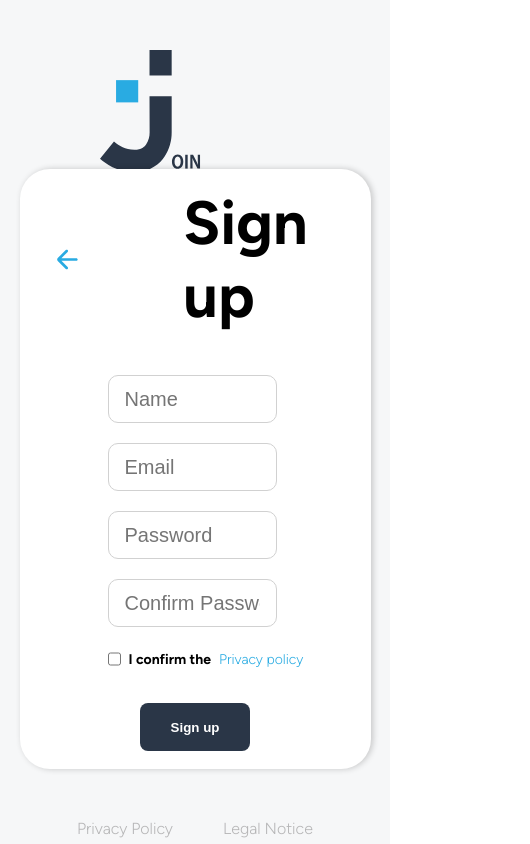
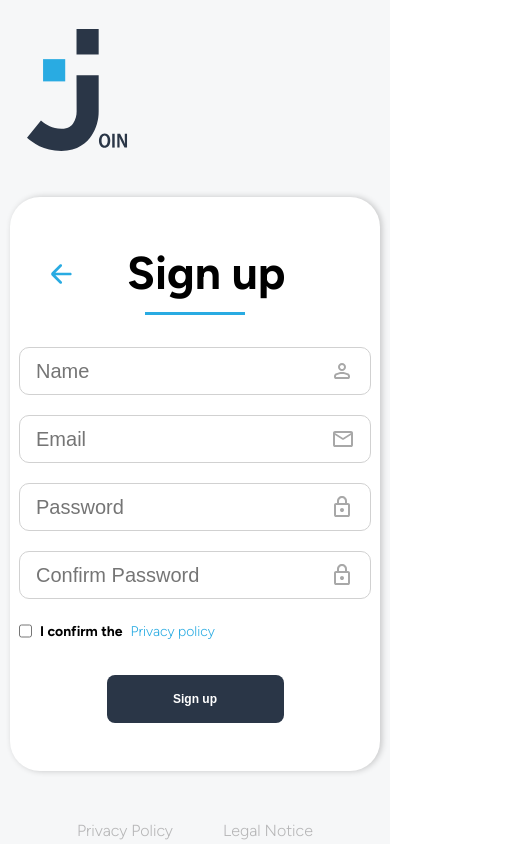
Before and after one commit to ToniKleinfeld/Join, a plain HTML site: page sign-up.html in a window 390 px wide. Shown: the whole page, 530 px wide, since content can reach past the window. Drawn offline with Linux system fonts and the light colour scheme.

Commit message:
login-signup-responsive

```diff
--- a/css/login-signup.css
+++ b/css/login-signup.css
@@ -4,11 +4,7 @@
     height: 100vh;
     width: 100%;
     background-color: #F6F7F8;
-    font-family: 'figtree';
-    display: flex;
     flex-direction: column;
-    justify-content: start;
-    align-items: center;
     padding-bottom: 25px;
 }
 
@@ -18,7 +14,7 @@
     display: flex;
     justify-content: space-between;
     align-items: start;
-    padding: 50px 100px;
+    padding: 3% 5%;
 }
 
 .log-in-headline a {
@@ -37,7 +33,7 @@
     border-radius: 25px;
     flex-direction: column;
     gap: 32px;
-    padding: 18px 115px;
+    padding: 18px 0;
     margin-top: 50px;
     margin-bottom: 130px;
     box-shadow: 2px 0 6px 0 rgb(0, 0, 0, 0.2);
@@ -66,7 +62,6 @@
     display: flex;
     justify-content: start;
     align-items: center;
-    padding-left: 32px;
     gap: 8px;
 }
 
@@ -90,7 +85,6 @@
     color: #29ABE2;
 }
 
-
 /****************************SIGN UP***********************************/
 
 .sign-up-container {
@@ -100,15 +94,18 @@
     border-radius: 30px;
     flex-direction: column;
     gap: 32px;
-    padding: 48px 88px;
-    margin-bottom: 50px;
+    padding: 48px 0;
+    margin: 50px 0;
     box-shadow: 2px 0 6px 0 rgb(0, 0, 0, 0.2);
 }
 
 .headtext-and-arrow-container {
-    display: flex;
-    gap: 100px;
-    margin-left: -130px;
+    width: 100%;
+    padding-right: 16%;
+}
+
+.arrow {
+    margin-right: 16%;
 }
 
 .arrow:hover {
@@ -130,67 +127,78 @@
     display: none;
 }
 
-/****************************RESPONSIVE**********************************/
-
-
-
-
-
 /****************************MOBILE**********************************/
 
-@media (max-width:825px) {
+@media(max-width: 825px) {
+
+    .login-container {
+        margin-bottom: 20px;
+    }
 
     .log-in-head-links {
         display: none;
     }
 
-    .login-container {
-        height: 600px;
-        width: 90%;
+    .log-in-head-links-mobile {
+        width: 95%;
+        display: flex;
+        gap: 10%;
+        margin-bottom: 20px;
     }
 
-    .sign-up-container {
-        height: 600px;
-        width: 90%;
+    .log-in-headline {
+        padding: 50px 7%;
     }
 
     .button-container {
         flex-direction: column;
     }
 
-    .log-in-button {
+    .button-filled-small {
         width: 177px;
+    }
+}
+
+@media(max-width: 700px) {
+
+    .sign-up-container {
+        width: 95%;
+    }
+
+    .login-container {
+        width: 95%;
+    }
+
+    .login-form {
+        width: 100%;
+    }
+
+    input {
+        width: 95%;
+        background-position-x: 95%;
+    }
+
+    .log-in-head-links-mobile {
+        font-size: 12px;
+    }
+
+    .button-filled-small {
+        font-size: 12px;
     }
 
     .checkbox-container {
-        padding-left: 0;
+        width: 95%;
     }
 
-    .log-in-head-links-mobile {
-        display: flex;
-        gap: 35px;
-        margin-bottom: 42px;
+    @media(max-width: 450px) {
+
+        h1 {
+            font-size: 46px;
+        }
     }
 
-    .headtext-and-arrow-container {
-        width: 90%;
-    }
-}
-
-@media (max-width:550px) {
-
-
-    .button-container {
-        flex-direction: column;
-    }
-
-    .checkbox-container {
-        padding-left: 0;
-    }
-
-    input {
-        width: 97%;
-        background-position-x: 380px;
+    .seperator {
+        width: 100px;
     }
 
 }
--- a/sign-up.html
+++ b/sign-up.html
@@ -22,14 +22,14 @@
 
         <div class="sign-up-container center">
 
-            <div class="headtext-and-arrow-container">
+            <div class="headtext-and-arrow-container center">
                 <img class="arrow" src="./assets/icons/arrowleft.svg">
                 <h1 class="headline">Sign up</h1>
             </div>
 
             <div class="seperator"></div>
 
-            <form class="login-form">
+            <form class="login-form center">
 
                 <input type="text" class="input-name" placeholder="Name">
                 <input type="email" class="input-mail" placeholder="Email">
```
